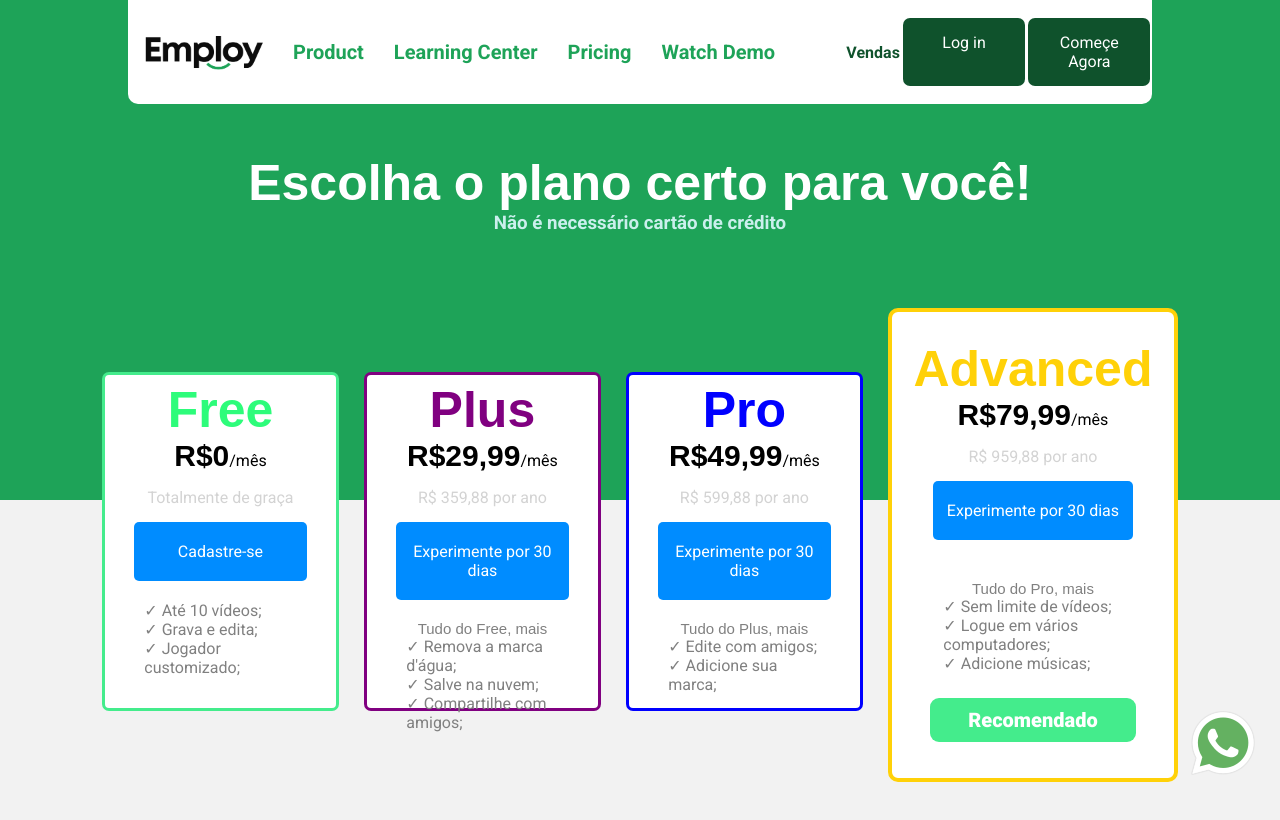
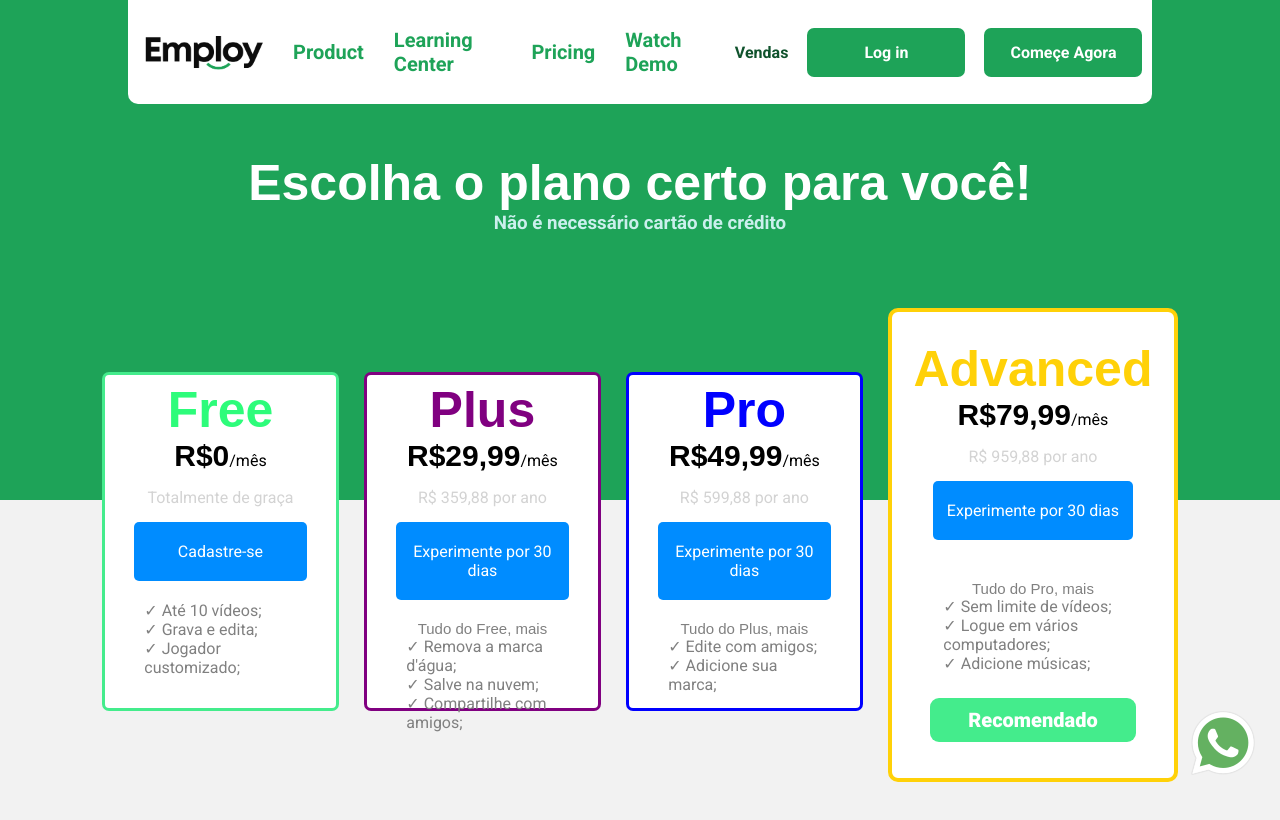
Before and after one commit to Emerson2342/employ, a plain HTML site: page index.html in a window 1280 px wide. Drawn offline with Linux system fonts and the light colour scheme.

Commit message:
style: alterando a cor dos botões

```diff
--- a/style.css
+++ b/style.css
@@ -26,7 +26,6 @@
     margin: auto;
     display: flex;
     align-items: center;
-
 }
 
 .esquerdo p {
@@ -37,7 +36,7 @@
 }
 
 .direito {
-    width: 30%;
+    width: 50%;
     margin: auto;
     display: flex;
     justify-content: space-around;
@@ -53,10 +52,11 @@
 .comece {
     padding: 15px;
     border-radius: 7px 7px 7px 7px;
-    background-color: #0f522c;
+    background-color: #1EA358;
     color: #fff;
     width: 30%;
     text-align: center;
+    font-weight: 700;
 }
 
 
```
